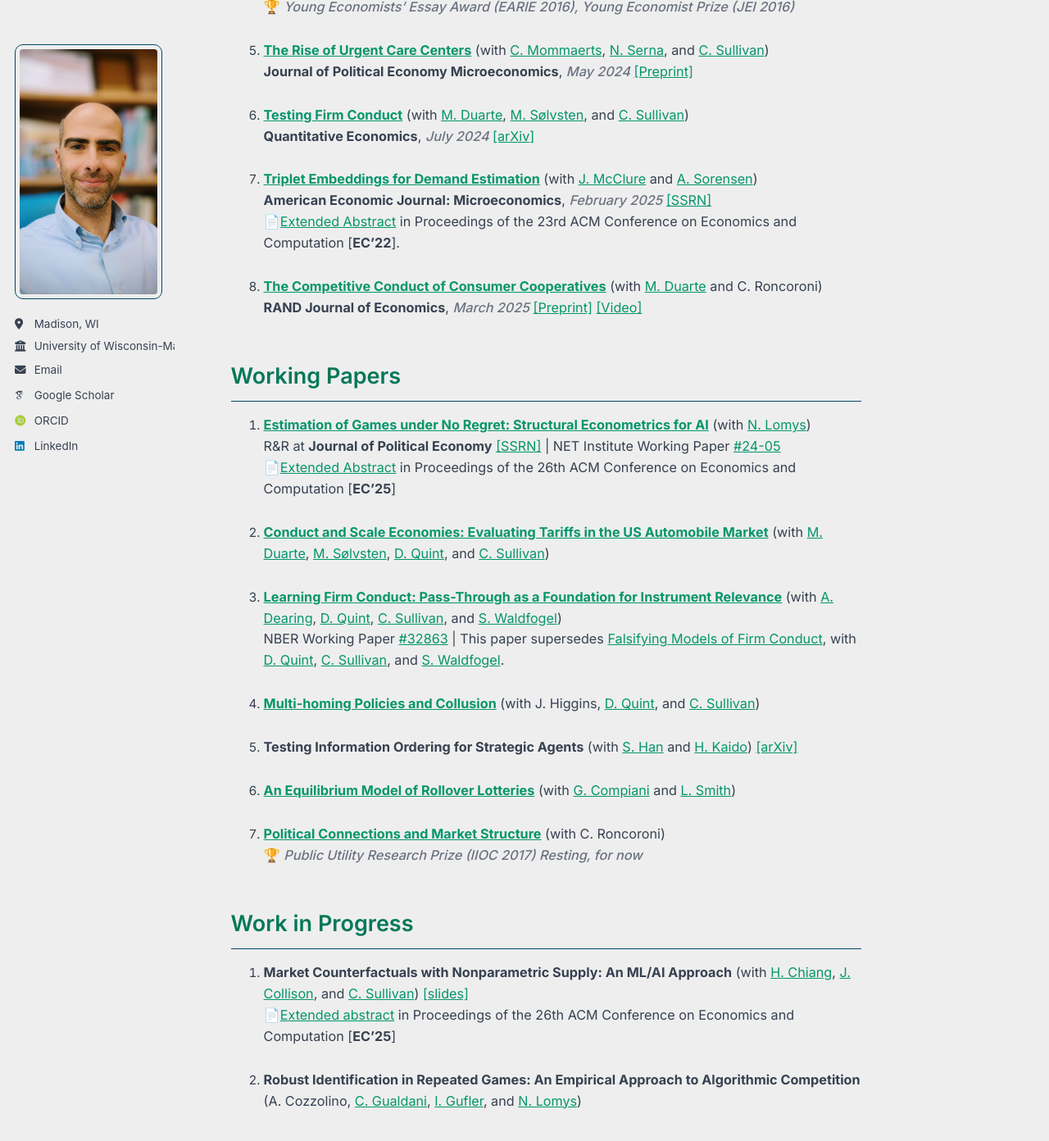
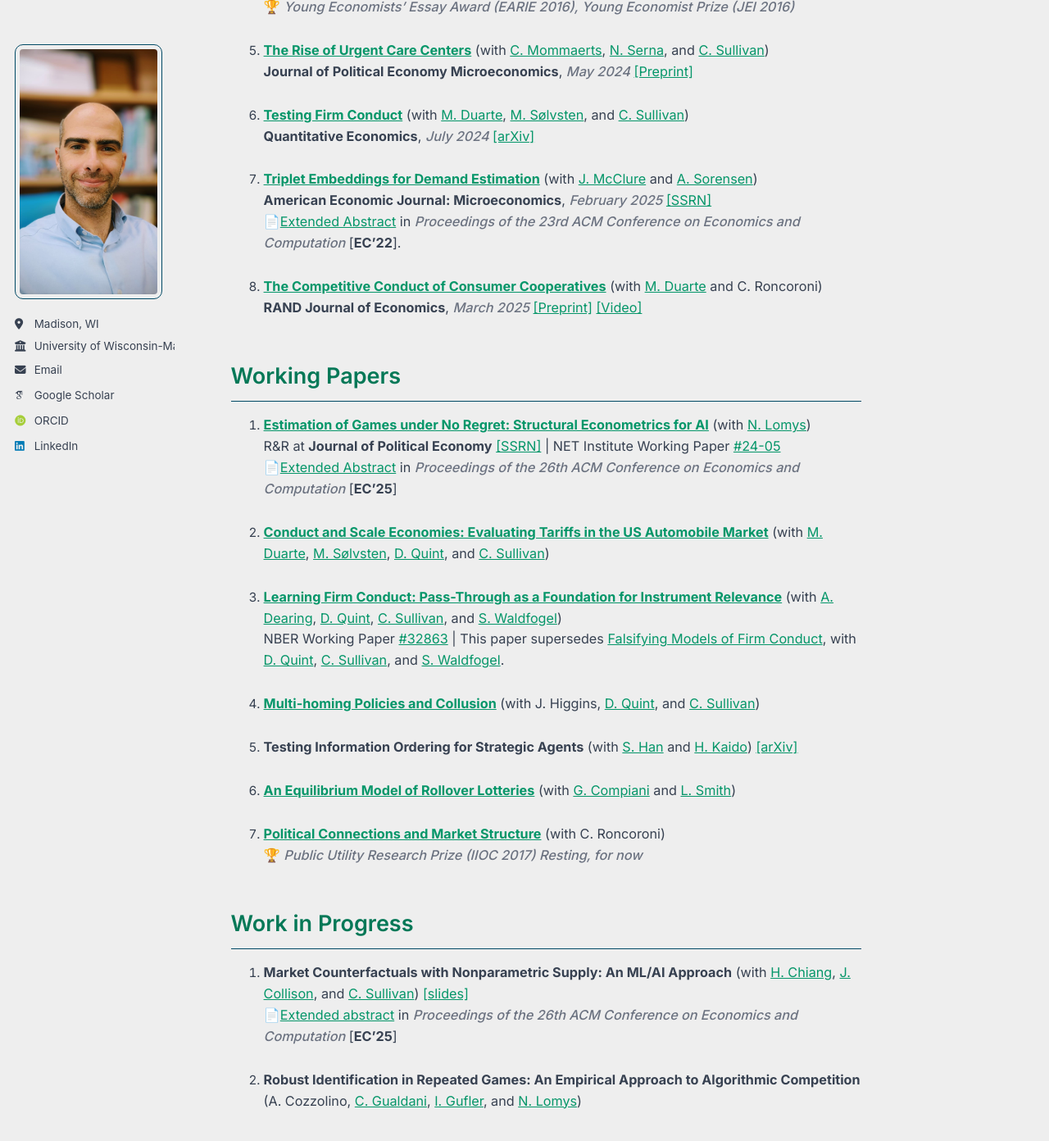
Before and after one commit to LorenzoMagnolfi/Lorenzomagnolfi.github.io, a Jekyll site: the page built from _pages/about.md, in a window 1280 px wide and 1400 px high, scrolled down 684 px. Shown: the top 1392 px of the window at 82% size. Built offline with Jekyll 4.4.1, drawn with Linux system fonts in a browser that asks for light colours; some web fonts are replaced; a script that is not in the unit is left out.

```diff
--- a/_pages/about.md
+++ b/_pages/about.md
@@ -37,7 +37,7 @@ Here is my [cv](files\cv_2025.pdf).
 
 7. [**Triplet Embeddings for Demand Estimation**](https://www.aeaweb.org/articles?id=10.1257/mic.20220248) (with [J. McClure](https://www.joncfmcclure.com/) and [A. Sorensen](https://users.ssc.wisc.edu/~sorensen/))
   **American Economic Journal: Microeconomics**, *February 2025*  [[SSRN]](https://papers.ssrn.com/sol3/papers.cfm?abstract_id=4113399)<br>
-📄[Extended Abstract](https://dl.acm.org/doi/10.1145/3490486.3538282) in Proceedings of the 23rd ACM Conference on Economics and Computation [**EC'22**].
+📄[Extended Abstract](https://dl.acm.org/doi/10.1145/3490486.3538282) in *Proceedings of the 23rd ACM Conference on Economics and Computation* [**EC'22**].
 
 9. [**The Competitive Conduct of Consumer Cooperatives**](https://onlinelibrary.wiley.com/doi/10.1111/1756-2171.12496) (with [M. Duarte](https://sites.google.com/view/marco-duarte/home) and C. Roncoroni)
    **RAND Journal of Economics**, *March 2025* [[Preprint]](files/papers/Cooperatives+(16).pdf) [[Video]](https://youtu.be/O4qBSvh3SUU)
@@ -46,7 +46,7 @@ Here is my [cv](files\cv_2025.pdf).
 
 1. [**Estimation of Games under No Regret: Structural Econometrics for AI**](files/papers/Estimation_of_Games_under_No_Regret_11_29(3).pdf) (with [N. Lomys](https://niccololomys.com/))
    R&R at **Journal of Political Economy** [[SSRN]](https://ssrn.com/abstract=4269273) | NET Institute Working Paper [#24-05](https://ideas.repec.org/p/net/wpaper/2405.html)<br>
-📄[Extended Abstract](https://dl.acm.org/doi/10.1145/3736252.3742516) in Proceedings of the 26th ACM Conference on Economics and Computation [**EC'25**]
+📄[Extended Abstract](https://dl.acm.org/doi/10.1145/3736252.3742516) in *Proceedings of the 26th ACM Conference on Economics and Computation* [**EC'25**]
 
 2. [**Conduct and Scale Economies: Evaluating Tariffs in the US Automobile Market**](/files/papers/ConductAndScaleEconomies_Manuscript+(1)) (with [M. Duarte](https://sites.google.com/view/marco-duarte/home), [M. Sølvsten](https://sites.google.com/site/mikkelsoelvsten/), [D. Quint](https://users.ssc.wisc.edu/~dquint/), and [C. Sullivan](https://sites.google.com/view/christopher-sullivan))
 
@@ -66,7 +66,7 @@ NBER Working Paper [#32863](https://www.nber.org/papers/w32863) | This paper sup
 ## Work in Progress
 
 1. **Market Counterfactuals with Nonparametric Supply: An ML/AI Approach** (with [H. Chiang](https://sites.google.com/view/haroldchiang/home), [J. Collison](https://jackcollison.github.io/), and [C. Sullivan](https://sites.google.com/view/christopher-sullivan)) [[slides]](/files/papers/MarketCFs_slides.pdf)<br>
-📄[Extended abstract](https://dl.acm.org/doi/10.1145/3736252.3742649) in Proceedings of the 26th ACM Conference on Economics and Computation [**EC'25**]
+📄[Extended abstract](https://dl.acm.org/doi/10.1145/3736252.3742649) in *Proceedings of the 26th ACM Conference on Economics and Computation* [**EC'25**]
 
 2. **Robust Identification in Repeated Games: An Empirical Approach to Algorithmic Competition** (A. Cozzolino, [C. Gualdani](https://www.cristinagualdani.com/), [I. Gufler](https://sites.google.com/view/ivangufler), and [N. Lomys](https://niccololomys.com/))
 
```
